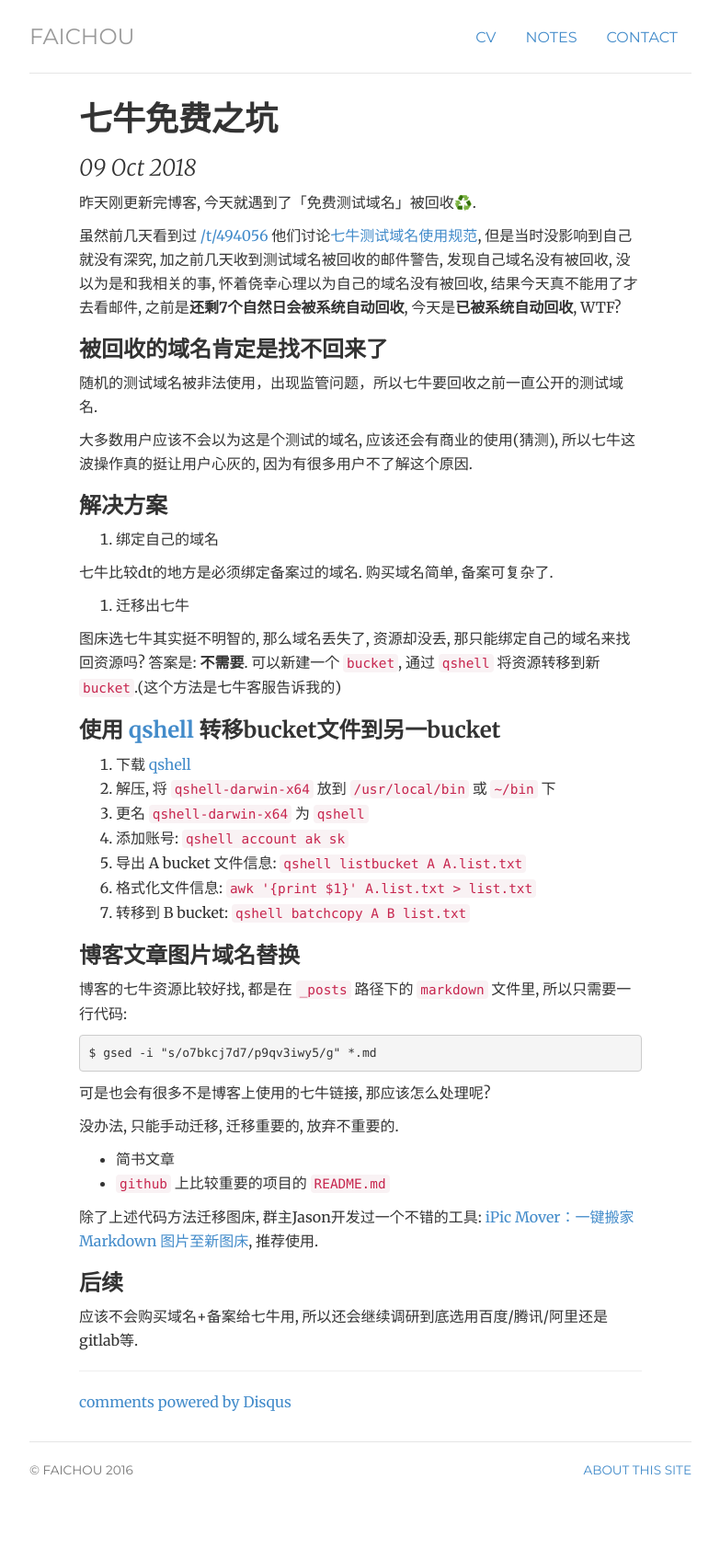
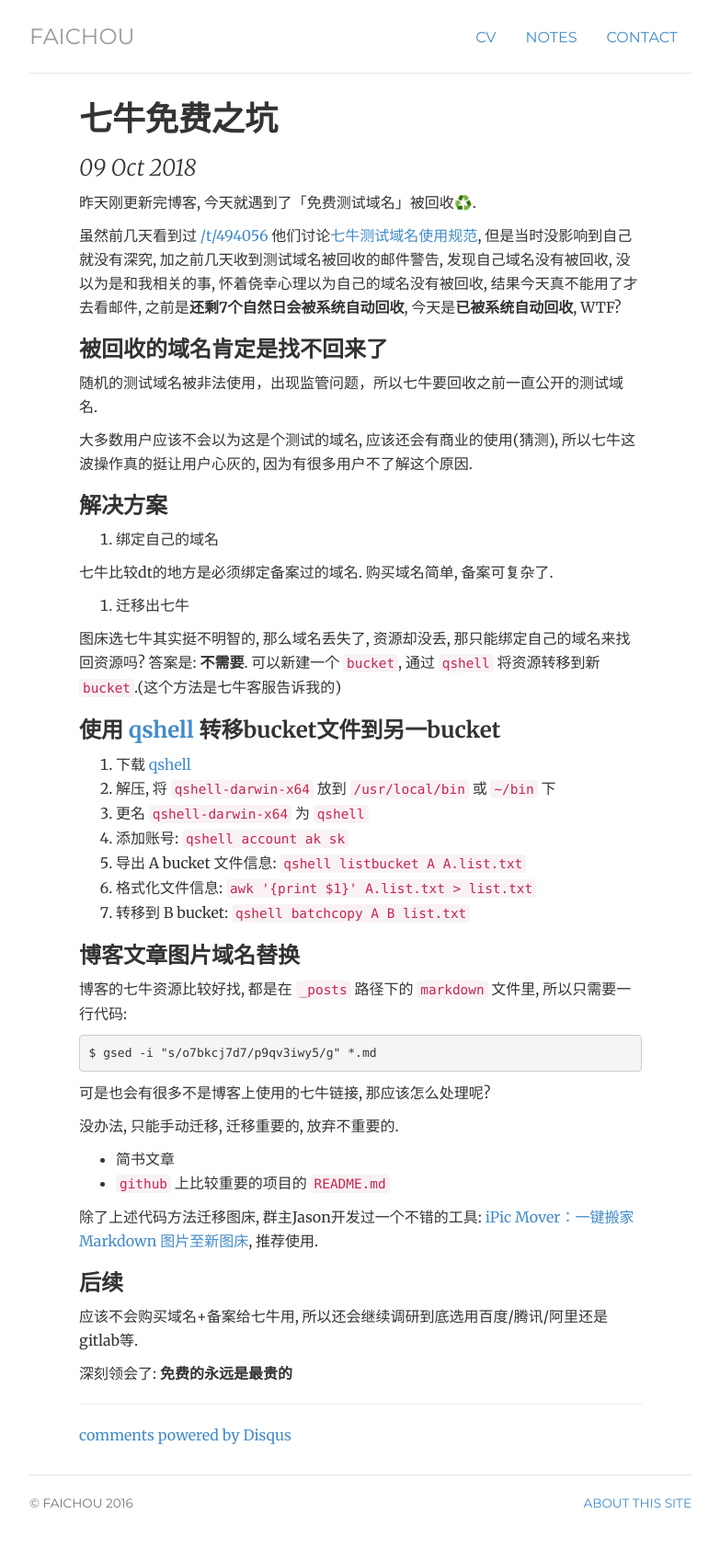
Before and after one commit to FaiChou/faichou.github.io, a Jekyll site: the page built from _posts/2018-10-09-七牛免费之坑.md, in a window 1280 px wide. Shown: the whole page at 92% size, without its empty margins (248-1031 px from the left). Built offline with Jekyll 4.4.1, drawn with Linux system fonts in a browser that asks for light colours; comment, search, counter and statistics services are not loaded; before the commit the page ends 1660 px from its top, so only the background shows below that.

Commit message:
update post

```diff
--- a/_posts/2018-10-09-七牛免费之坑.md
+++ b/_posts/2018-10-09-七牛免费之坑.md
@@ -59,3 +59,5 @@ $ gsed -i "s/o7bkcj7d7/p9qv3iwy5/g" *.md
 ### 后续
 
 应该不会购买域名+备案给七牛用, 所以还会继续调研到底选用百度/腾讯/阿里还是gitlab等.
+
+深刻领会了: **免费的永远是最贵的**
```
